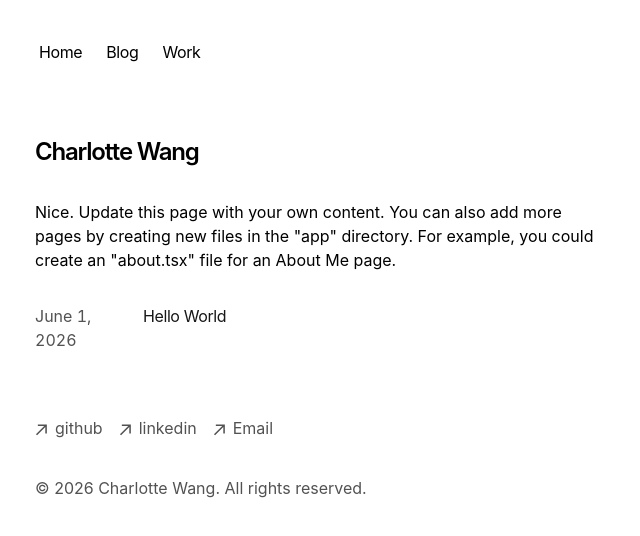
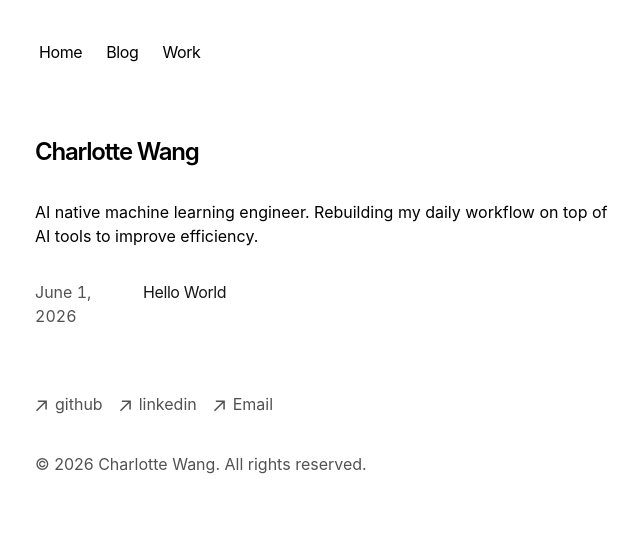
Before and after one commit to CharlotteYW/my-portfolio, a Next.js app: page / in a window 1280 px wide. Shown: the top 536 px of the page, without its empty margins (317-957 px from the left). Built offline with nearby package versions, Linux system fonts and the light colour scheme.

Commit message:
Add some info

```diff
--- a/app/page.tsx
+++ b/app/page.tsx
@@ -7,7 +7,7 @@ export default function Page() {
         Charlotte Wang
       </h1>
       <p className="mb-4">
-        {`Nice. Update this page with your own content. You can also add more pages by creating new files in the "app" directory. For example, you could create an "about.tsx" file for an About Me page.`}
+        {`AI native machine learning engineer. Rebuilding my daily workflow on top of AI tools to improve efficiency.`}
       </p>
       <div className="my-8">
         <BlogPosts />
```
